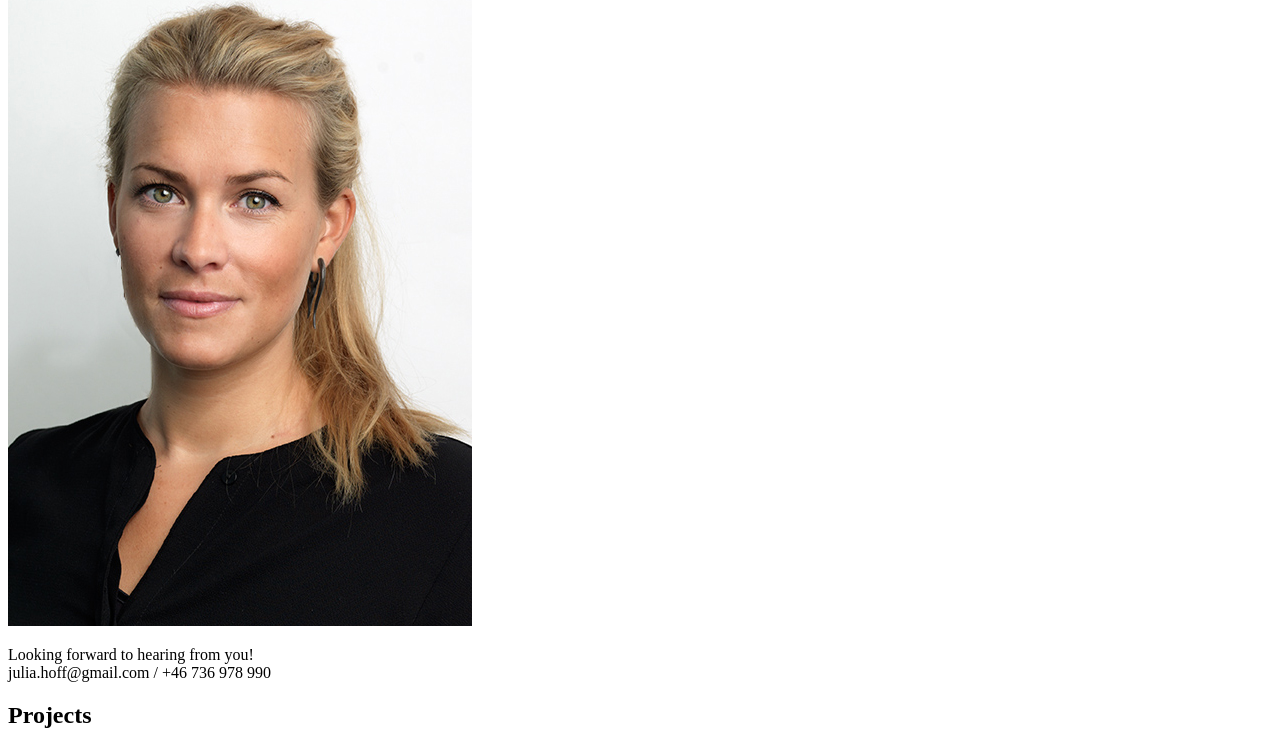
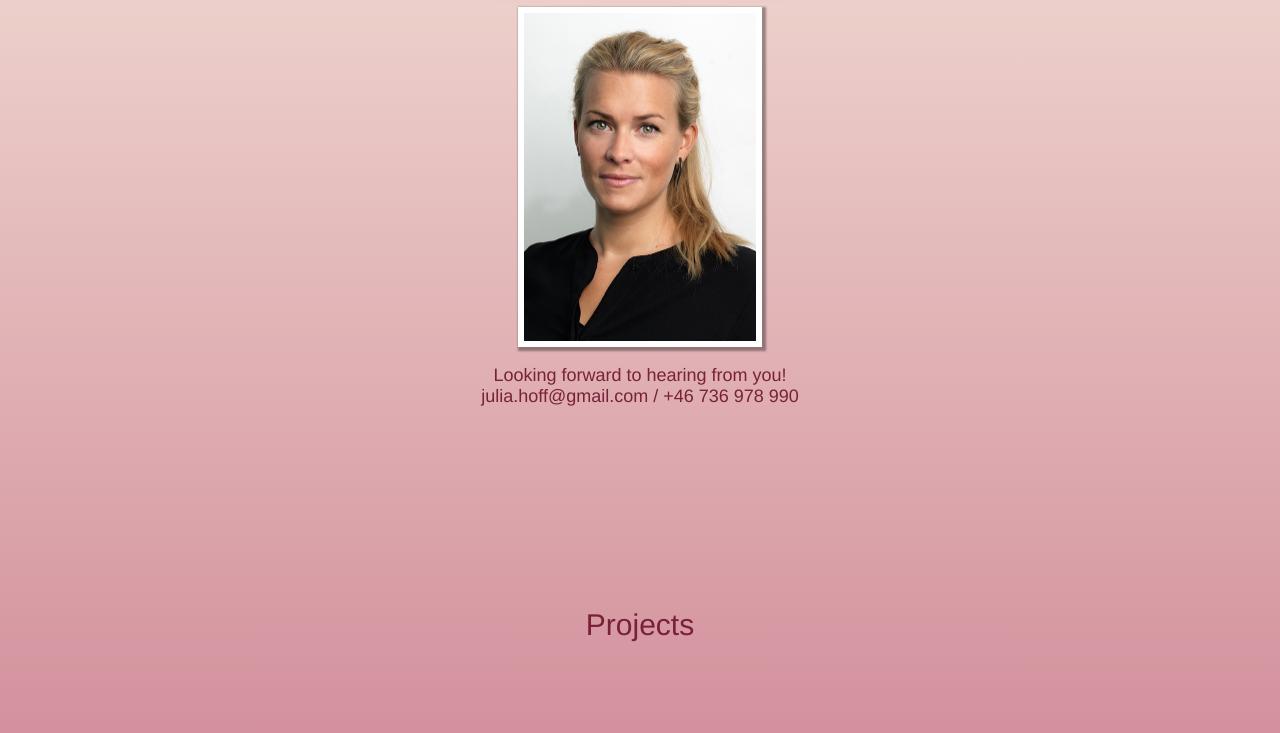
Before and after one commit to JuliaHoff/internship, a plain HTML site: page index.html in a window 1280 px wide. Shown: the part 214-947 px from the top of the page. Drawn offline with Linux system fonts and the light colour scheme.

Commit message:
link name css

```diff
--- a/index.html
+++ b/index.html
@@ -3,7 +3,7 @@
 <head>
   <meta charset="UTF-8">
     <title> Portfolio Julia Hoff</title>
-  <link rel="stylesheet" type="text/css" href="mw.css">
+  <link rel="stylesheet" type="text/css" href="main.css">
 </head>
 <body>
 <h1> Hello!</h1>
```
